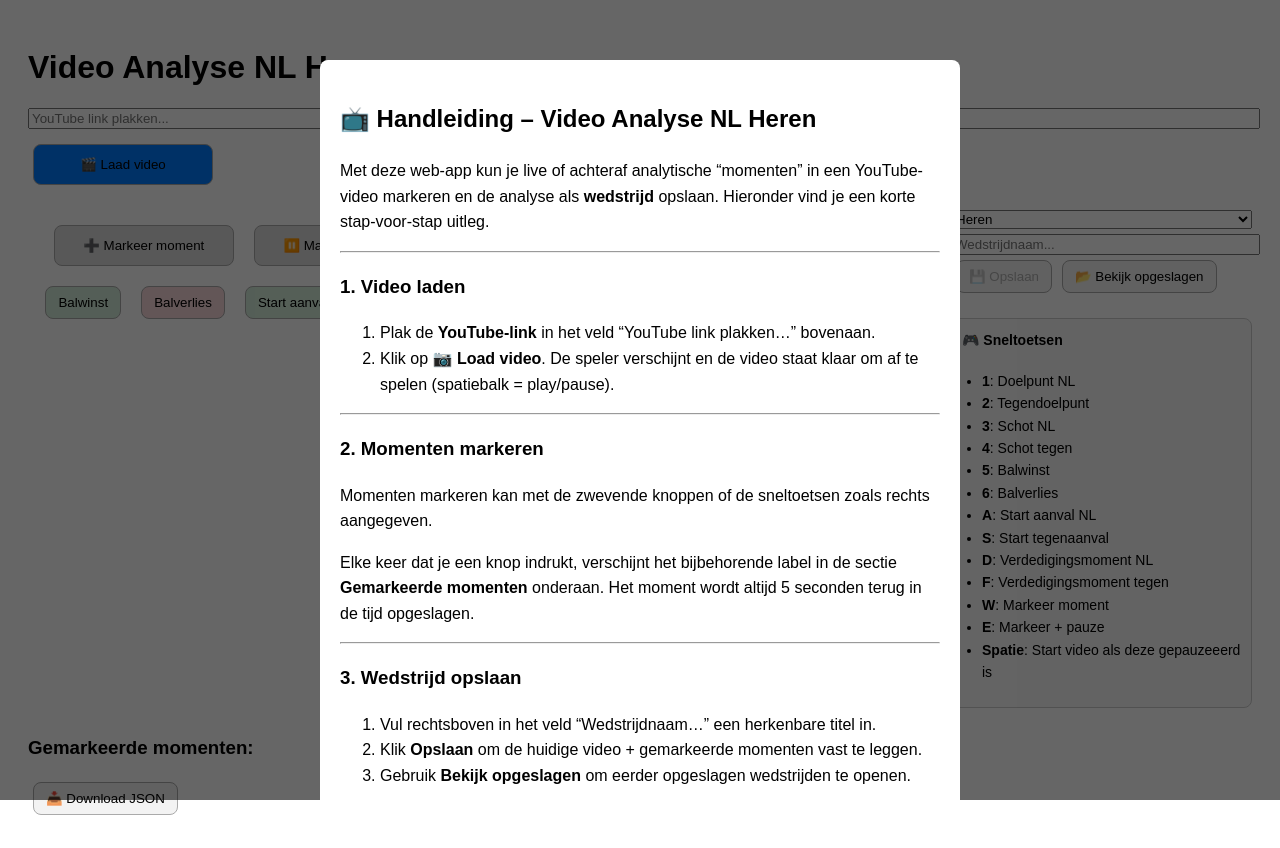
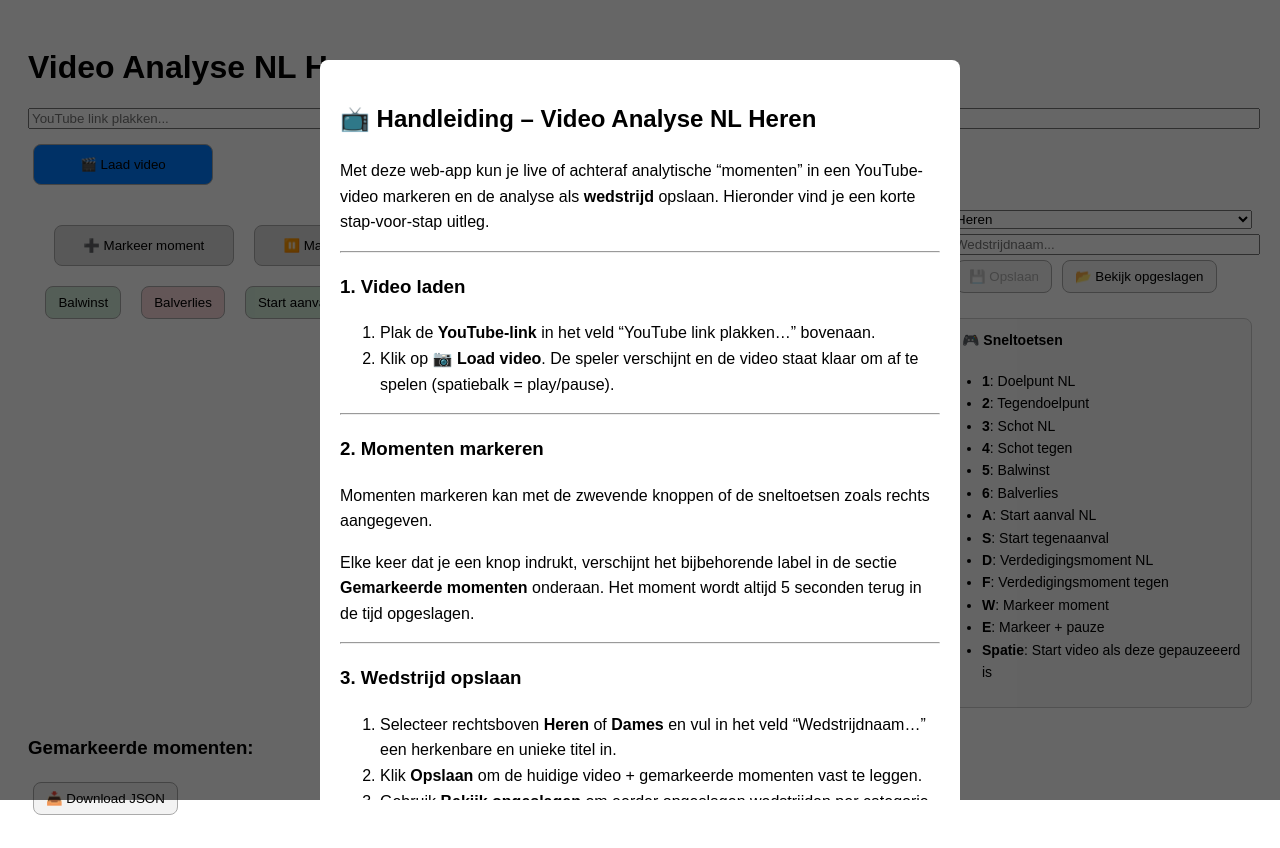
Before and after one commit to Sytsevdz/Video-Analyse-App, a React (Vite) app: page / in a window 1280 px wide. Built offline with nearby package versions, Linux system fonts and the light colour scheme.

Commit message:
Update main.jsx

```diff
--- a/src/main.jsx
+++ b/src/main.jsx
@@ -60,7 +60,7 @@
       <h3>3. Wedstrijd opslaan</h3>
       <ol>
         <li>
-          Vul rechtsboven in het veld “Wedstrijdnaam…” een herkenbare titel in.
+          Selecteer rechtsboven <strong>Heren</strong> of <strong>Dames</strong> en vul in het veld “Wedstrijdnaam…” een herkenbare en unieke titel in.
         </li>
         <li>
           Klik <strong>Opslaan</strong> om de huidige video + gemarkeerde
@@ -68,7 +68,7 @@
         </li>
         <li>
           Gebruik <strong>Bekijk opgeslagen</strong> om eerder opgeslagen
-          wedstrijden te openen.
+          wedstrijden per categorie, heren of dames, te openen.
         </li>
       </ol>
       <h3>4. Tips</h3>
```
